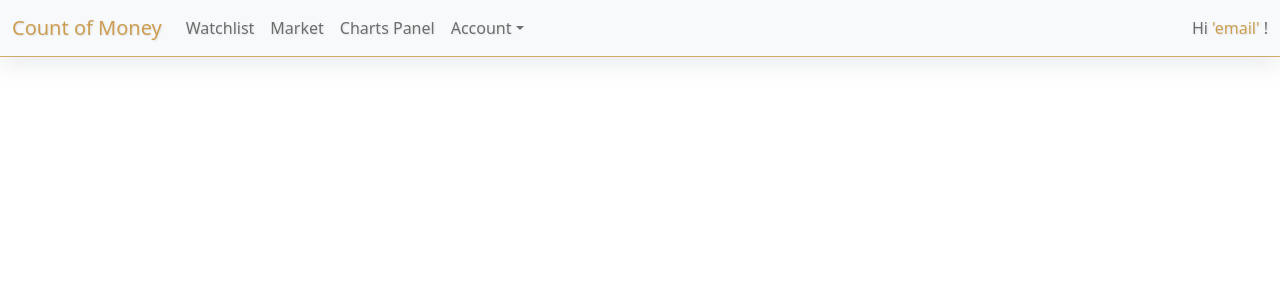
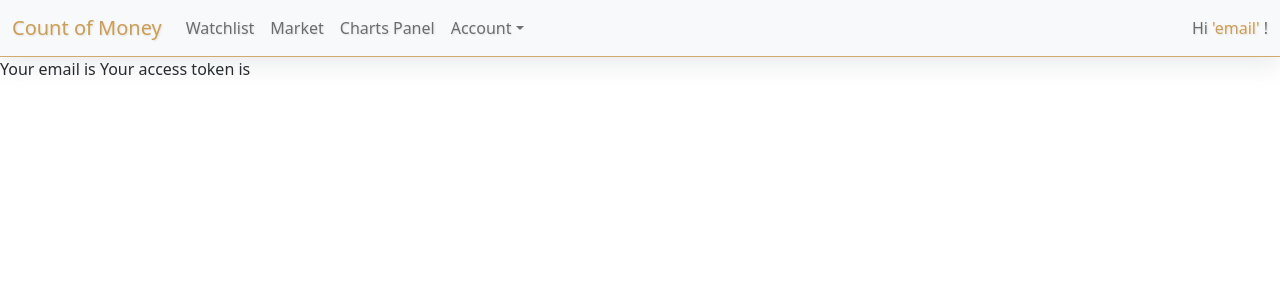
Before and after one commit to GautierBlandin/count-of-money, a React (Create React App) app in the folder front/: page /oauth-callback in a window 1280 px wide. Shown: the top 300 px of the page. Built offline with nearby package versions, Linux system fonts and the light colour scheme; no server answers.

Commit message:
Merge the fronts in a coherent way and add part of authentication

```diff
--- /dev/null
+++ b/front/api/axios.ts
@@ -0,0 +1,9 @@
+import axios from 'axios';
+
+export const axiosInstance = axios.create({
+  baseURL: 'http://localhost:8079/',
+  timeout: 10000,
+  headers: {
+    'Content-Type': 'application/json',
+  },
+});
--- a/front/src/App.tsx
+++ b/front/src/App.tsx
@@ -10,10 +10,12 @@ import Register from './components/Register';
 import Navigation from './shared/Navigation';
 
 import { Routes ,Route } from 'react-router-dom';
+import AuthProvider from "./context/providers/authContext.provider";
+import OAuthCallbackComponent from "./components/OAuthCallback.component";
 
 const App: React.FC = props => {
   return (
-    <>
+      <AuthProvider>
           <div className="App">
             <Navigation />
           </div>
@@ -23,13 +25,12 @@ const App: React.FC = props => {
             <Route path='/ChartsPanel' element={<ChartsPanel/>} />
             <Route path='/Watchlist' element={<Watchlist/>} />
             <Route path='/' element={<Home/>} />
+              <Route path="/oauth-callback" element={<OAuthCallbackComponent/>}/>
             <Route path='/Login' element={<Login/>} />
             <Route path='/Register' element={<Register/>} />
-
             <Route path='/Navigation' element={<Navigation/>} />
-
           </Routes>
-    </>
+      </AuthProvider>
   );
 }
 
--- a/front/src/components/Login.tsx
+++ b/front/src/components/Login.tsx
@@ -7,18 +7,29 @@ import {
 import './Login.css';
 
 export default function Login() {
-
-  // const [token, setToken] = useState();
-
-  // if(!token) {
-  //  return <Login setToken={setToken} />
-  // }
-
   const [email, setEmail] = useState("");
 
   const handleSubmit = (evt: { preventDefault: () => void; }) => {
     evt.preventDefault();
     console.log({email})
+  }
+
+  const handleLogin = async () => {
+    const auth_url = 'https://accounts.google.com/o/oauth2/auth'
+
+    const params = [
+      ['response_type', 'code'],
+      ['client_id', '67182165806-r0l3mf6fg61t65h7n6df8b8a5jee78g0.apps.googleusercontent.com'],
+      ['state', 'abcd'],
+      ['redirect_uri', 'http://localhost:3000/oauth-callback'],
+      ['scope', 'email'],
+    ]
+
+    const url = `${auth_url}?${params.map(el => el.join('=')).join('&')}`
+
+    console.log(url)
+
+    window.location.assign(url);
   }
 
   return (
@@ -30,7 +41,7 @@ export default function Login() {
           <FormGroup>
             <InputGroup>
                 <InputGroupText>
-                  @
+                  Email
                 </InputGroupText>
                 <Input
                   id="FEmail"
@@ -44,7 +55,7 @@ export default function Login() {
           <FormGroup>
             <InputGroup>
               <InputGroupText>
-              •••
+              Password
               </InputGroupText>
               <Input
                 id="FPassword"
@@ -62,7 +73,7 @@ export default function Login() {
               >
                 Login
               </Button>
-              <div className="g-signin2" data-onsuccess="onSignIn"></div>
+              <div className="g-signin2" data-onsuccess="onSignIn" onClick={handleLogin}/>
             </div>
           </div>
           <div className="CRegisterLink">
--- /dev/null
+++ b/front/src/components/OAuthCallback.component.tsx
@@ -0,0 +1,49 @@
+import {
+    useMemo,
+    useContext,
+    useEffect,
+    useState
+} from 'react';
+import axios from 'axios';
+import {useLocation} from "react-router-dom";
+import {AuthContext} from "../context/auth.context";
+import React from 'react';
+
+function OAuthCallbackComponent() {
+
+    const authContext = useContext(AuthContext)
+
+    const [email, setEmail] = useState<string>("");
+
+    function useQuery() {
+        const { search } = useLocation();
+
+        return useMemo(() => new URLSearchParams(search), [search]);
+    }
+    const query = useQuery();
+
+    useEffect(() => {
+        axios.get('http://localhost:8079/users/auth/google', {
+            params:{
+                code: query.get("code")
+            }
+        }).then((res) => {
+            console.log(res.data);
+            authContext.setEmail(res.data.email)
+            authContext.setAuthToken(res.data.access_token)
+        })
+    }, [])
+
+    useEffect(() => {
+        setEmail(authContext.email)
+    }, [authContext.email])
+
+    return (
+        <div>
+            Your email is {email}
+            Your access token is {authContext.authToken}
+        </div>
+    );
+}
+
+export default OAuthCallbackComponent;
--- a/front/src/components/Register.tsx
+++ b/front/src/components/Register.tsx
@@ -24,7 +24,7 @@ export default function Register() {
             <FormGroup>
               <InputGroup>
                 <InputGroupText>
-                  @
+                  Email
                 </InputGroupText>
                 <Input
                           id="FEmail"
@@ -38,7 +38,7 @@ export default function Register() {
             <FormGroup>
               <InputGroup>
                 <InputGroupText>
-                •••
+                Password
                 </InputGroupText>
                 <Input
                           id="FPassword"
@@ -51,7 +51,7 @@ export default function Register() {
             <FormGroup>
               <InputGroup>
                 <InputGroupText>
-                •••
+                  Password
                 </InputGroupText>
                 <Input
                           id="FPasswordRepeat"
@@ -70,7 +70,7 @@ export default function Register() {
               </Button>
             </div>
             <div className="CLoginLink">
-              <p>You already have an account or wanna login with Google? <a href="Login">Sign in</a>.</p>
+              <p>You already have an account or you want to login with Google? <a href="Login">Sign in</a>.</p>
             </div>
           </Form>
         </div>
--- /dev/null
+++ b/front/src/context/auth.context.ts
@@ -0,0 +1,21 @@
+import { createContext } from "react";
+
+export interface AuthContextInterface {
+    email: string;
+    authToken: string;
+    username?: string;
+    setEmail: (email: string) => void;
+    setAuthToken: (authToken: string) => void;
+    setUsername: (username: string) => void;
+}
+
+const defaultValues = {
+    email: "",
+    authToken: "",
+    username: "",
+    setEmail: () => {},
+    setAuthToken: () => {},
+    setUsername: () => {},
+}
+
+export const AuthContext = createContext<AuthContextInterface>(defaultValues);
--- /dev/null
+++ b/front/src/context/providers/authContext.provider.tsx
@@ -0,0 +1,22 @@
+import {AuthContext} from "../auth.context";
+import {ComponentProps, useState} from "react";
+
+export default function AuthProvider({children} : ComponentProps<any>){
+    const [email, setEmail] = useState<string>("");
+    const [username, setUsername] = useState<string>("");
+    const [authToken, setAuthToken] = useState<string>("");
+
+
+    return(
+        <AuthContext.Provider value = {{
+            email: email,
+            username: username,
+            authToken: authToken,
+            setEmail: setEmail,
+            setUsername: setUsername,
+            setAuthToken: setAuthToken
+        }}>
+            {children}
+        </AuthContext.Provider>
+    )
+}
```
Also changed, not shown: front/api/Auth.ts (added, +11 -0 lines), 1 other file (tests, documents, lock files or other folders). Lines whose indentation alone changed are shown as unchanged.
